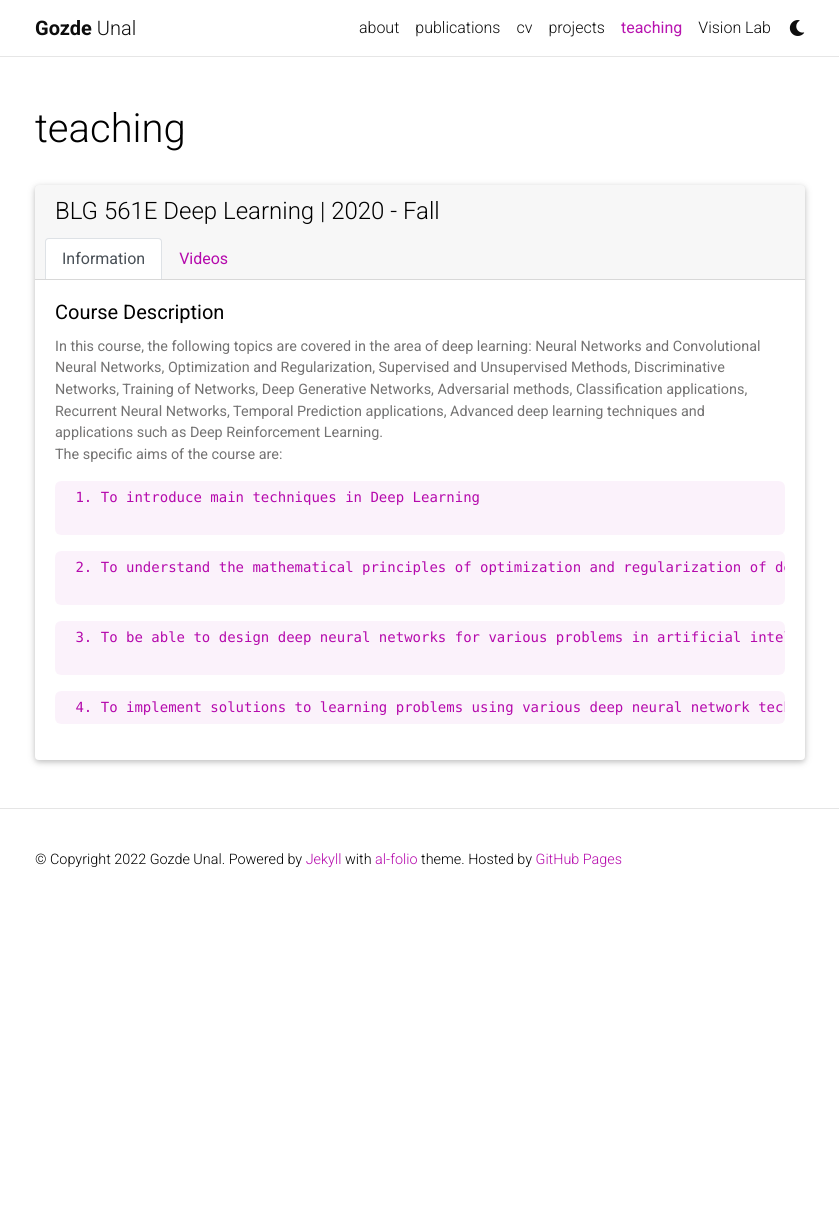
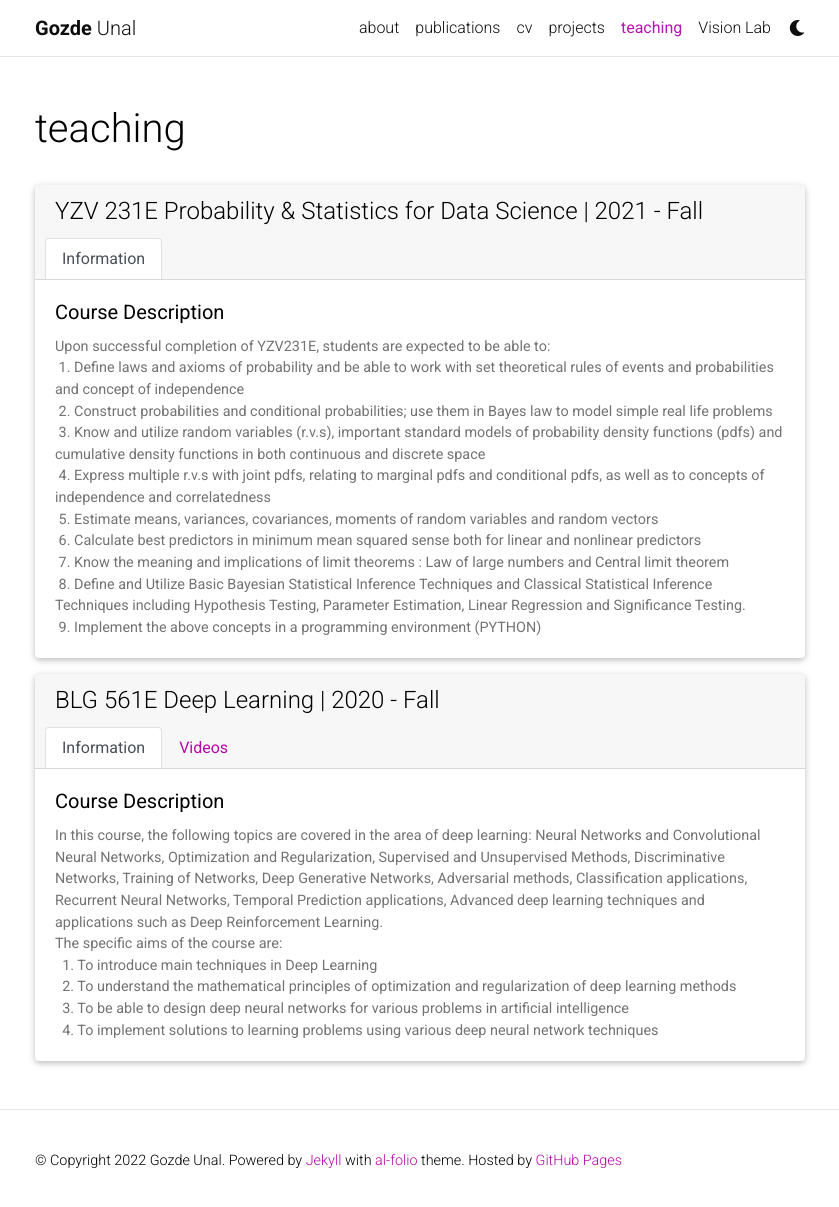
Before and after one commit to gozde-unal/gozde-unal.github.io, a Jekyll site: the page built from _pages/teaching.md, in a window 1280 px wide and 1212 px high. Shown: the top 1207 px of the window, without its empty margins (220-1059 px from the left). Built offline with Jekyll 4.4.1, drawn with Linux system fonts in a browser that asks for light colours; comment, search, counter and statistics services are not loaded; a style sheet for code colours, icons or effects is not loaded.

Commit message:
teaching

```diff
--- a/_data/teaching.yml
+++ b/_data/teaching.yml
@@ -7,7 +7,23 @@ courses:
     description: >
       In this course, the following topics are covered in the area of deep learning: Neural Networks and Convolutional Neural Networks, Optimization and Regularization, Supervised and Unsupervised Methods, Discriminative Networks, Training of Networks, Deep Generative Networks, Adversarial methods, Classification applications, Recurrent Neural Networks, Temporal Prediction applications, Advanced deep learning techniques and applications such as Deep Reinforcement Learning. <br>
       The specific aims of the course are: <br>
-        <pre> 1. To introduce main techniques in Deep Learning <br> </pre>
-        <pre> 2. To understand the mathematical principles of optimization and regularization of deep learning methods <br> </pre>
-        <pre> 3. To be able to design deep neural networks for various problems in artificial intelligence <br> </pre>
-        <pre> 4. To implement solutions to learning problems using various deep neural network techniques </pre>
+          &nbsp; 1. To introduce main techniques in Deep Learning <br>
+          &nbsp; 2. To understand the mathematical principles of optimization and regularization of deep learning methods <br>
+          &nbsp; 3. To be able to design deep neural networks for various problems in artificial intelligence <br>
+          &nbsp; 4. To implement solutions to learning problems using various deep neural network techniques
+
+  - title: Probability & Statistics for Data Science
+    code: YZV 231E
+    term: Fall
+    year: 2021
+    description: >
+      Upon successful completion of YZV231E, students are expected to be able to: <br>
+          &nbsp;1. Define laws and axioms of probability and be able to work with set theoretical rules of events and probabilities and concept of independence <br>
+          &nbsp;2. Construct probabilities and conditional probabilities; use them in Bayes law to model simple real life problems <br>
+          &nbsp;3. Know and utilize random variables (r.v.s), important standard models of probability density functions (pdfs) and cumulative density functions in both continuous and discrete space <br>
+          &nbsp;4. Express multiple r.v.s with joint pdfs, relating to marginal pdfs and conditional pdfs, as well as to concepts of independence and correlatedness <br>
+          &nbsp;5. Estimate means, variances, covariances, moments of random variables and random vectors <br>
+          &nbsp;6. Calculate best predictors in minimum mean squared sense both for linear and nonlinear predictors <br>
+          &nbsp;7. Know the meaning and implications of limit theorems : Law of large numbers and Central limit theorem <br>
+          &nbsp;8. Define and Utilize Basic Bayesian Statistical Inference Techniques and Classical Statistical Inference Techniques including Hypothesis Testing, Parameter Estimation, Linear Regression and Significance Testing. <br>
+          &nbsp;9. Implement the above concepts in a programming environment (PYTHON)
```
